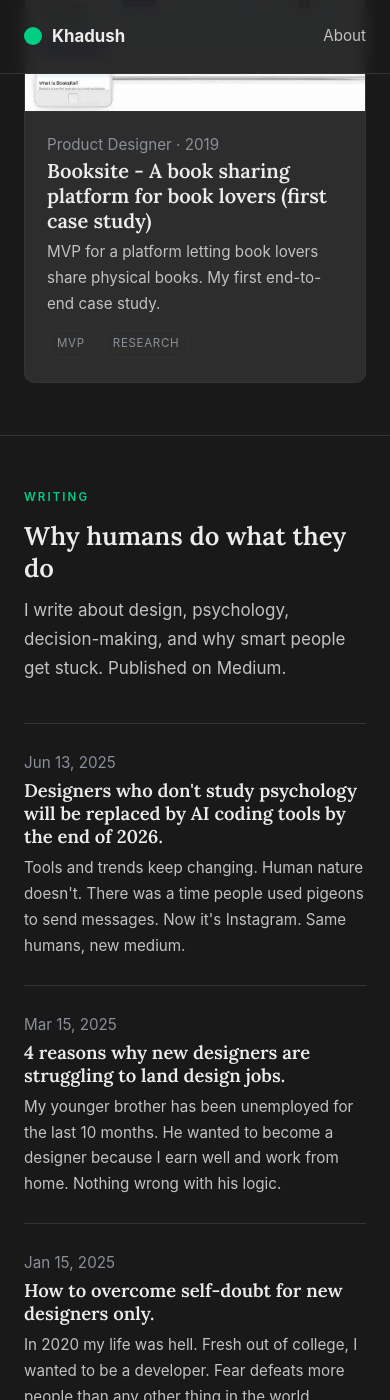
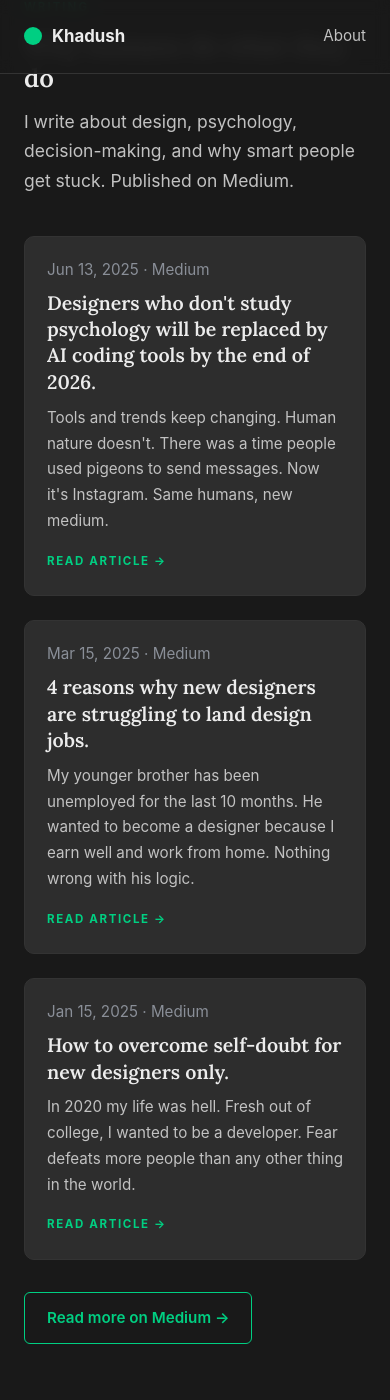
Before and after one commit to khadushrohit/khadushrohit.github.io, a Jekyll site: the page built from index.html, in a window 390 px wide and 1400 px high, scrolled down 6473 px. Built offline with Jekyll 4.4.1, drawn with Linux system fonts in a browser that asks for light colours; some of the changed text lies outside the part shown.

Commit message:
Recover WordPress tables, real client logos, article cards, 17.5px base
Turndown core has no table support and my figure rule was swallowing the
spec tables, so Project/Timeline/Role blocks flattened into paragraphs.
Regenerated all 10 case studies with the GFM table plugin and re-applied
the link, email, and image fixes.

Client strip now uses the real logos from the WP export. Writing section
rebuilt as cards to match the case study grid.

```diff
--- a/assets/css/main.css
+++ b/assets/css/main.css
@@ -22,7 +22,7 @@ body {
   background: var(--bg);
   color: var(--body);
   font-family: var(--sans);
-  font-size: 17px;
+  font-size: 17.5px;
   line-height: 1.7;
   -webkit-font-smoothing: antialiased;
 }
@@ -210,75 +210,67 @@ hr { border: 0; border-top: 1px solid var(--border); margin: 3rem 0; }
 .article-body p > img:only-child { margin-bottom: 2rem; }
 .article-body a { word-break: break-word; }
 .article-body hr { margin: 2.5rem 0; }
-.article-body table { width: 100%; border-collapse: collapse; margin: 2rem 0; font-size: .95rem; }
-.article-body th, .article-body td { border: 1px solid var(--border); padding: 10px 14px; text-align: left; }
-.article-body th { color: var(--heading); background: var(--surface); }
+.article-body table { margin: 2rem 0; font-size: .95rem; text-align: left; }
 .article-body iframe { max-width: 100%; border-radius: 8px; margin: 2rem 0; }
 
 /* card thumb is a link now */
 .card .thumb { display: block; }
 .card .thumb:hover { opacity: .88; }
 
-/* ---- Client cards ---- */
+/* ---- Client logos ---- */
 .clients { padding: 56px 0; border-bottom: 1px solid var(--border); }
 .client-grid {
   display: grid;
-  grid-template-columns: repeat(auto-fit, minmax(170px, 1fr));
+  grid-template-columns: repeat(auto-fit, minmax(160px, 1fr));
   gap: 14px;
 }
 .client-card {
   background: var(--surface);
   border: 1px solid var(--border);
   border-radius: 10px;
-  padding: 22px 20px;
-  text-align: center;
-  font-family: var(--serif);
-  font-size: 1.05rem;
-  color: var(--heading);
+  min-height: 96px;
+  display: flex; align-items: center; justify-content: center;
+  padding: 20px 24px;
   transition: border-color .15s ease;
 }
 .client-card:hover { border-color: var(--accent); }
+.client-card img {
+  max-height: 40px; max-width: 100%; width: auto;
+  object-fit: contain;
+  filter: grayscale(1) brightness(1.9);
+  opacity: .72;
+  transition: opacity .15s ease, filter .15s ease;
+}
+.client-card:hover img { filter: grayscale(0) brightness(1.15); opacity: 1; }
 
-/* ---- Article rows (Medium) ---- */
-.article-list { display: grid; gap: 0; max-width: 860px; }
-.article-row {
-  display: flex; align-items: center; justify-content: space-between; gap: 28px;
-  padding: 26px 0; border-bottom: 1px solid var(--border);
-  color: inherit;
-}
-.article-row:first-child { border-top: 1px solid var(--border); }
-.article-row:hover { text-decoration: none; }
-.article-row h3 {
-  font-size: clamp(1.15rem, 2.2vw, 1.45rem);
-  color: var(--heading); margin: .2rem 0 .45rem;
-}
-.article-row:hover h3 { color: var(--accent); }
-.article-row p { margin: 0; font-size: .95rem; color: var(--body); }
-.article-row .muted { margin: 0; color: var(--muted); }
-.article-row .arrow { color: var(--accent); font-size: 1.3rem; flex: none; opacity: .6; }
-.article-row:hover .arrow { opacity: 1; }
+/* ---- Article cards (Medium) ---- */
+.grid--articles { grid-template-columns: repeat(auto-fit, minmax(300px, 1fr)); }
+.article-card .body { display: flex; flex-direction: column; gap: .1rem; height: 100%; }
+.article-card h3 { font-size: 1.22rem; line-height: 1.35; margin: .35rem 0 .5rem; }
+.article-card h3 a { color: var(--heading); }
+.article-card p { color: var(--body); font-size: .95rem; }
+.article-card .muted { color: var(--muted); margin-bottom: 0; }
+.article-card .read-more { color: var(--accent); margin-top: auto; padding-top: 1rem; }
+.article-card:hover h3 a { color: var(--accent); }
 .more-link { margin-top: 32px; }
-
-@media (max-width: 560px) {
-  .article-row { gap: 16px; }
-  .article-row .arrow { display: none; }
-}
-
-/* ---- Whole card clickable (stretched-link pattern) ---- */
-.card { position: relative; transition: border-color .15s ease, transform .15s ease; }
-.card h3 a::after {
-  content: "";
-  position: absolute;
-  inset: 0;
-  z-index: 1;
-}
-.card:hover { border-color: var(--accent); transform: translateY(-2px); }
-.card:hover .thumb { opacity: .9; }
-.card:hover h3 a { color: var(--accent); }
-.card:focus-within { border-color: var(--accent); }
-.card .thumb { transition: opacity .15s ease; }
-/* keep tags below the invisible link overlay so they don't swallow clicks oddly */
-.card .tags { position: relative; z-index: 2; pointer-events: none; }
 
 /* ---- Obfuscated email link ---- */
 .email-link { cursor: pointer; }
+
+/* ---- WordPress spec tables (Project / Timeline / Role) ---- */
+.article-body table {
+  display: block;
+  overflow-x: auto;
+  border: 1px solid var(--border);
+  border-radius: 10px;
+  border-collapse: separate;
+  border-spacing: 0;
+  background: var(--surface);
+}
+.article-body table td { border: 0; border-bottom: 1px solid var(--border); padding: 13px 20px; vertical-align: top; }
+.article-body table tr:last-child td { border-bottom: 0; }
+.article-body table td:first-child {
+  color: var(--heading); font-weight: 600; white-space: nowrap;
+  width: 1%; border-right: 1px solid var(--border);
+}
+.article-body table td strong { font-weight: 600; }
--- a/index.html
+++ b/index.html
@@ -23,7 +23,11 @@ title: Product Designer — SaaS websites & web apps
       <p class="eyebrow">Websites I've worked on</p>
     </div>
     <div class="client-grid">
-      {% for c in hp.clients %}<div class="client-card">{{ c }}</div>{% endfor %}
+      {% for c in hp.clients %}
+      <div class="client-card">
+        <img src="{{ c.logo | relative_url }}" alt="{{ c.name }}" loading="lazy">
+      </div>
+      {% endfor %}
     </div>
   </div>
 </section>
@@ -60,16 +64,16 @@ title: Product Designer — SaaS websites & web apps
       <h2>Why humans do what they do</h2>
       <p>I write about design, psychology, decision-making, and why smart people get stuck. Published on Medium.</p>
     </div>
-    <div class="article-list">
+    <div class="grid grid--articles">
       {% for a in hp.articles %}
-      <a class="article-row" href="{{ a.url }}" target="_blank" rel="noopener">
-        <div>
-          <p class="muted">{{ a.date | date: "%b %-d, %Y" }}</p>
-          <h3>{{ a.title }}</h3>
+      <article class="card article-card">
+        <div class="body">
+          <p class="muted">{{ a.date | date: "%b %-d, %Y" }} &middot; Medium</p>
+          <h3><a href="{{ a.url }}" target="_blank" rel="noopener noreferrer">{{ a.title }}</a></h3>
           <p>{{ a.excerpt }}</p>
+          <span class="read-more">Read article &rarr;</span>
         </div>
-        <span class="arrow" aria-hidden="true">&rarr;</span>
-      </a>
+      </article>
       {% endfor %}
     </div>
     <p class="more-link">
```
Also changed, not shown: _data/homepage.yml (+10 -5 lines), _projects/another-demo.md (deleted, +0 -13 lines), _projects/cyber-range.md (+1 -19 lines), _projects/no-more-mess.md (+1 -19 lines), assets/uploads/client-canvas-culture.png (added), assets/uploads/client-daehair.png (added), assets/uploads/client-piquelife.png (added), assets/uploads/client-remo-co.png (added), assets/uploads/client-taj-hotels.png (added).
